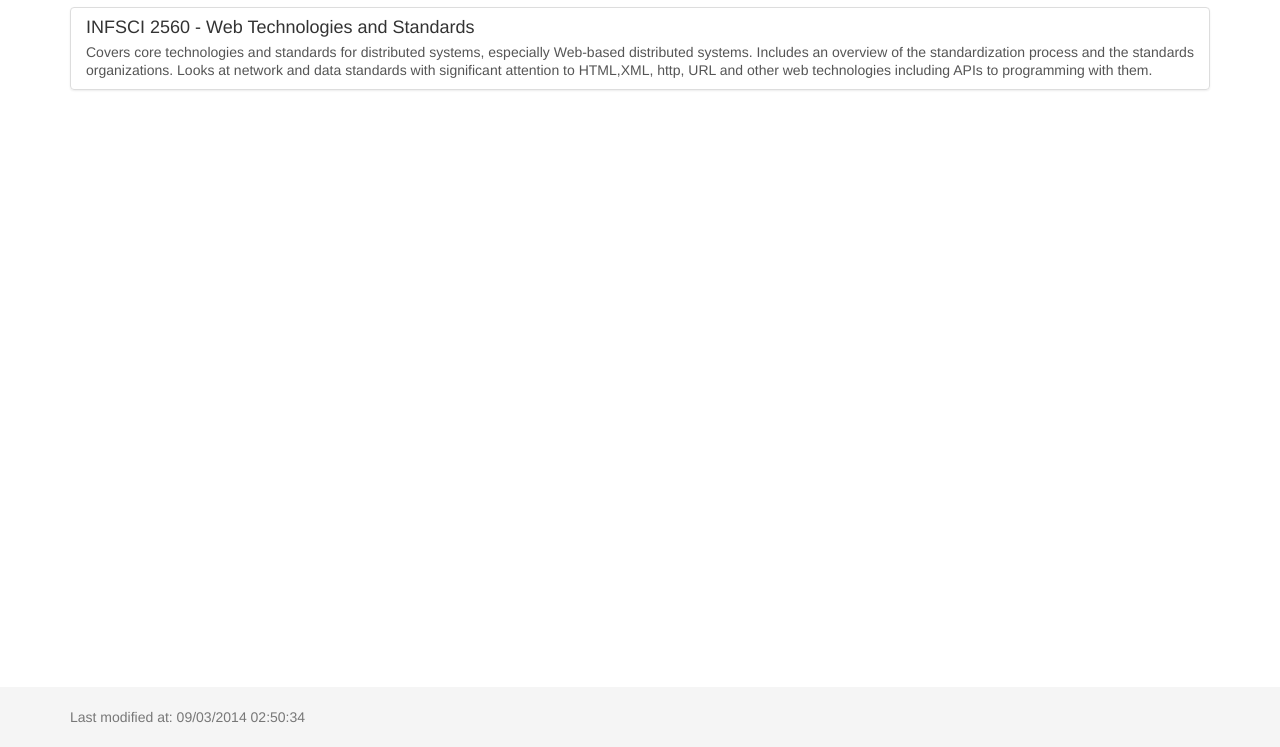
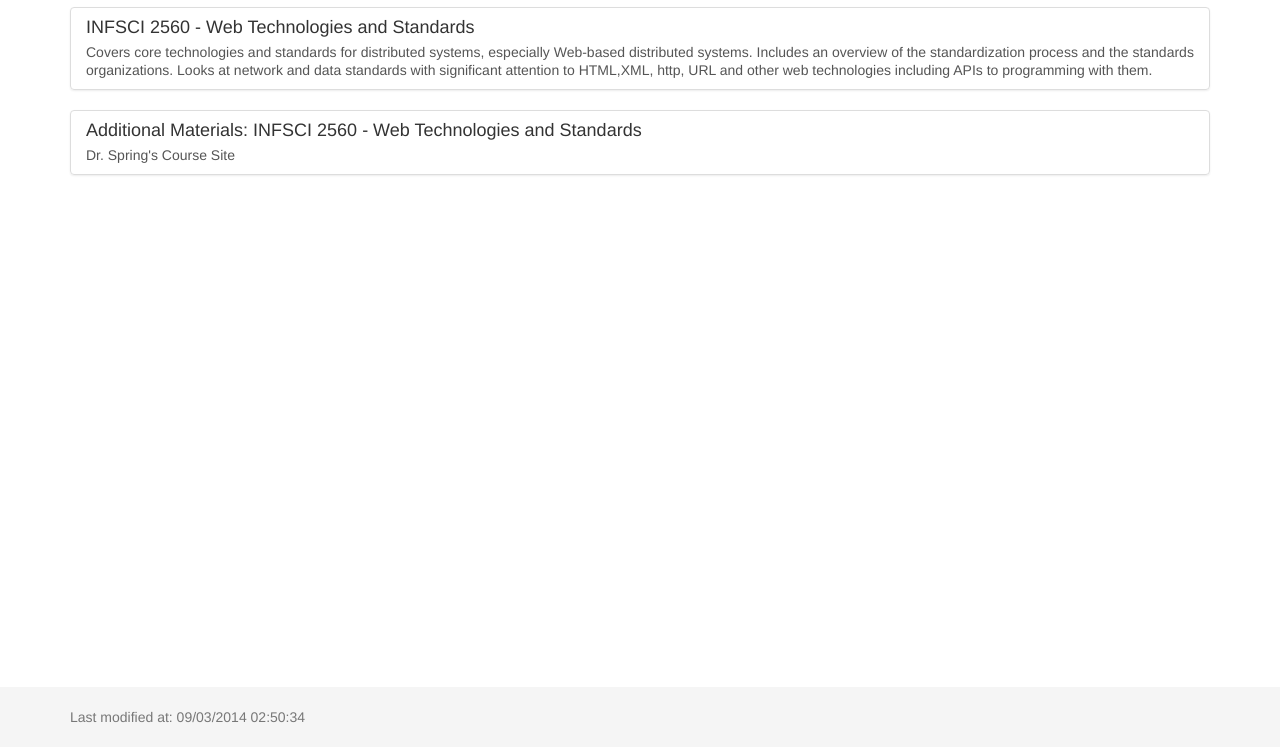
Before and after one commit to deepakPITT/pitt, a plain HTML site: page public_html/index.html in a window 1280 px wide. Shown: the part 53-800 px from the top of the page. Drawn offline with Linux system fonts and the light colour scheme.

Commit message:
add link to dr. spring's site

```diff
--- a/public_html/index.html
+++ b/public_html/index.html
@@ -42,6 +42,12 @@
                 <p class="list-group-item-text">Covers core technologies and standards for distributed systems, especially Web-based distributed systems.  Includes an overview of the standardization process and the standards organizations. Looks at network and data standards with significant attention to HTML,XML, http, URL and other web technologies including APIs to programming with them.</p>
             </a>
         </div>
+        <div class="list-group">
+            <a href="http://www.sis.pitt.edu/~mbsclass/" class="list-group-item">
+                <h4 class="list-group-item-heading">Additional Materials: INFSCI 2560 - Web Technologies and Standards</h4>
+                <p class="list-group-item-text">Dr. Spring's Course Site</p>
+            </a>
+        </div>
     </div>
 
     <div class="footer">
```
